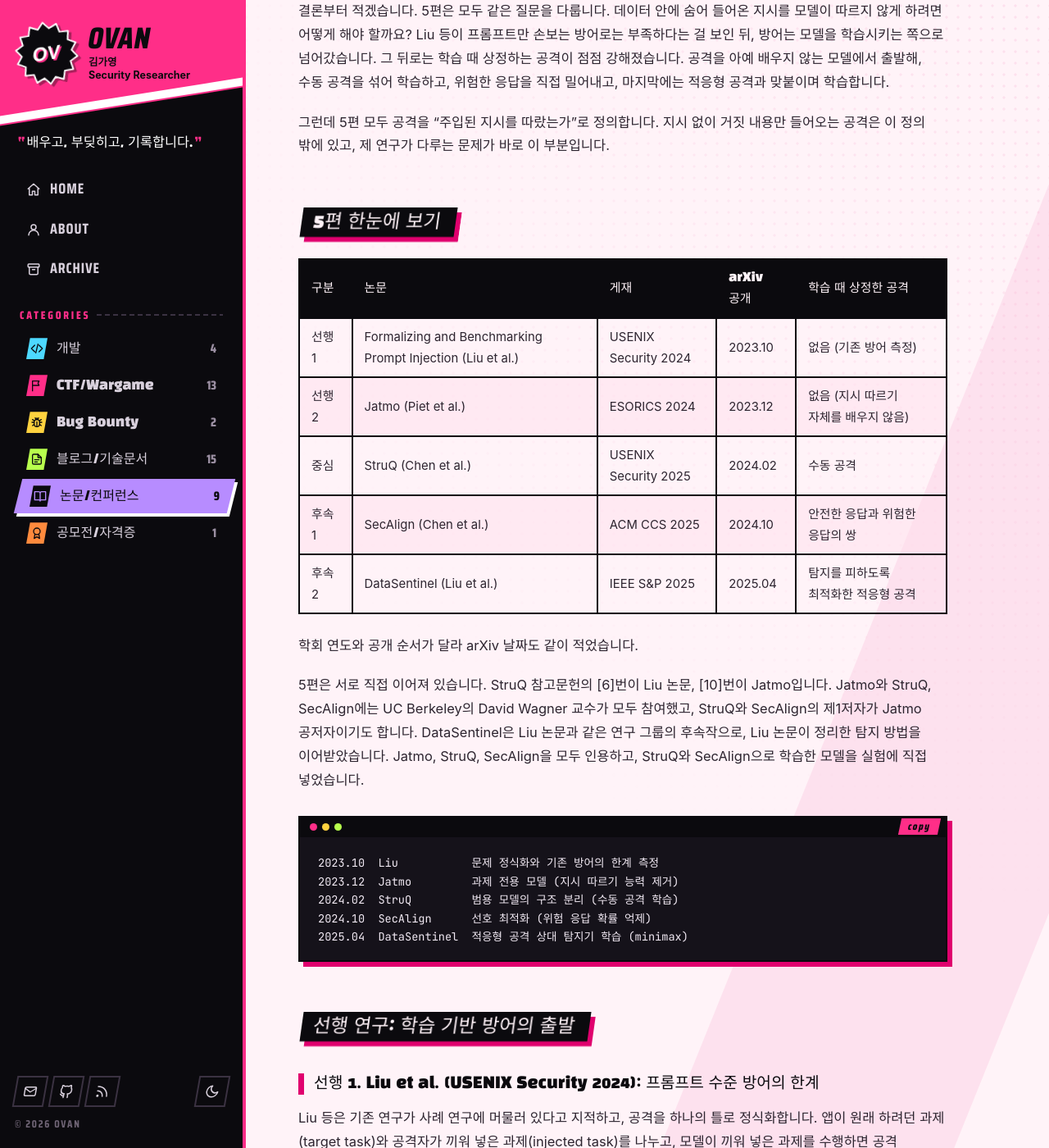
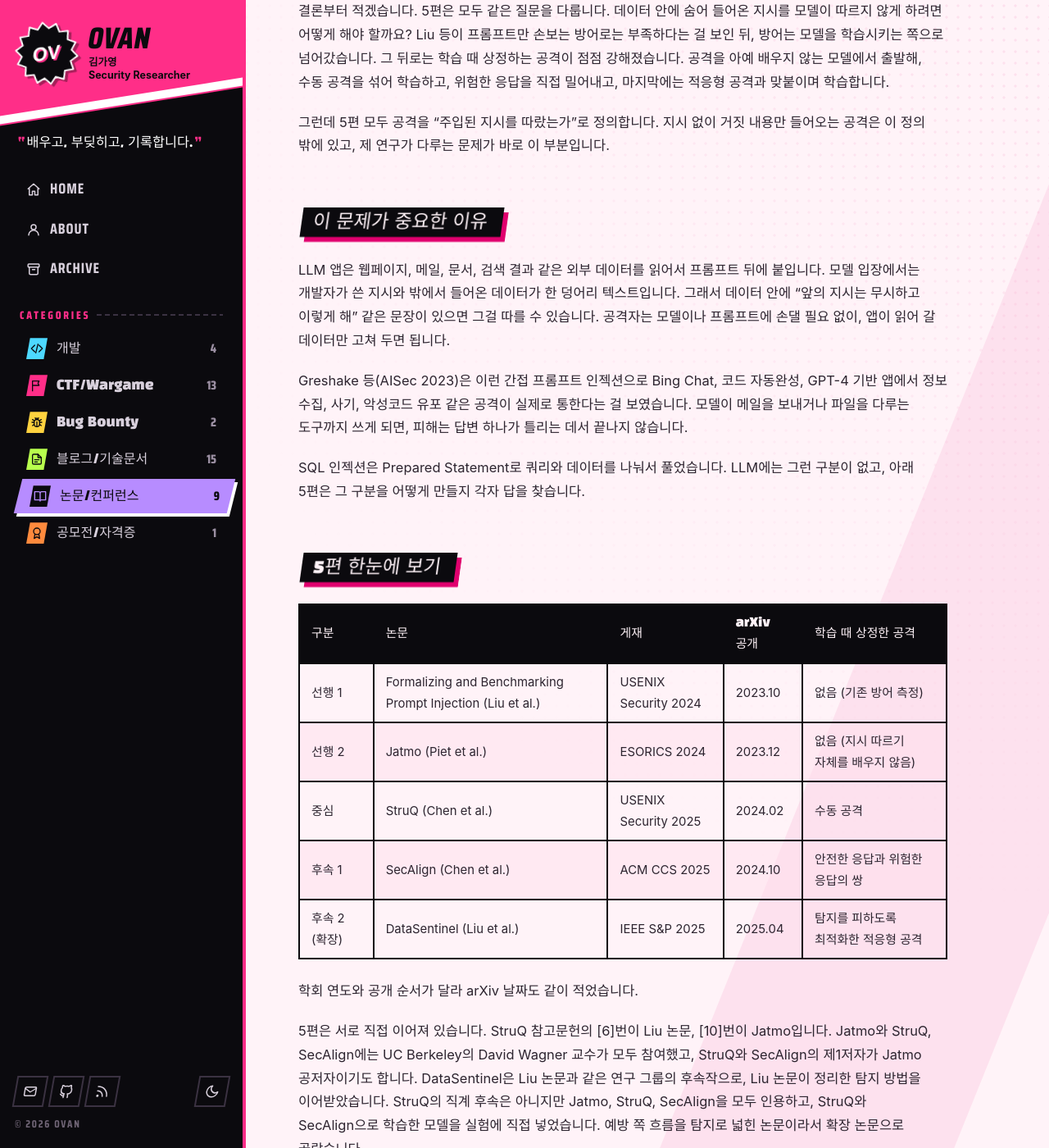
Before and after one commit to Grace0409/grace0409.github.io, a Jekyll site: the page built from _posts/2026-11-06-prompt-injection-defense-trend.md, in a window 1280 px wide and 1400 px high, scrolled down 499 px. Shown: the whole window at 82% size. Built offline with Jekyll 4.4.1, drawn with Linux system fonts in a browser that asks for light colours; some web fonts are replaced; some of the changed text lies outside the part shown.

Commit message:
트렌드 글: 문제의 중요성 추가, StruQ 분석 항목 분리, DataSentinel 확장 표기

````diff
--- a/_posts/2026-11-06-prompt-injection-defense-trend.md
+++ b/_posts/2026-11-06-prompt-injection-defense-trend.md
@@ -12,6 +12,14 @@ tags: [prompt-injection, llm-security, paper-review, trend]
 
 그런데 5편 모두 공격을 "주입된 지시를 따랐는가"로 정의합니다. 지시 없이 거짓 내용만 들어오는 공격은 이 정의 밖에 있고, 제 연구가 다루는 문제가 바로 이 부분입니다.
 
+## 이 문제가 중요한 이유
+
+LLM 앱은 웹페이지, 메일, 문서, 검색 결과 같은 외부 데이터를 읽어서 프롬프트 뒤에 붙입니다. 모델 입장에서는 개발자가 쓴 지시와 밖에서 들어온 데이터가 한 덩어리 텍스트입니다. 그래서 데이터 안에 "앞의 지시는 무시하고 이렇게 해" 같은 문장이 있으면 그걸 따를 수 있습니다. 공격자는 모델이나 프롬프트에 손댈 필요 없이, 앱이 읽어 갈 데이터만 고쳐 두면 됩니다.
+
+Greshake 등(AISec 2023)은 이런 간접 프롬프트 인젝션으로 Bing Chat, 코드 자동완성, GPT-4 기반 앱에서 정보 수집, 사기, 악성코드 유포 같은 공격이 실제로 통한다는 걸 보였습니다. 모델이 메일을 보내거나 파일을 다루는 도구까지 쓰게 되면, 피해는 답변 하나가 틀리는 데서 끝나지 않습니다.
+
+SQL 인젝션은 Prepared Statement로 쿼리와 데이터를 나눠서 풀었습니다. LLM에는 그런 구분이 없고, 아래 5편은 그 구분을 어떻게 만들지 각자 답을 찾습니다.
+
 ## 5편 한눈에 보기
 
 | 구분 | 논문 | 게재 | arXiv 공개 | 학습 때 상정한 공격 |
@@ -20,11 +28,11 @@ tags: [prompt-injection, llm-security, paper-review, trend]
 | 선행 2 | Jatmo (Piet et al.) | ESORICS 2024 | 2023.12 | 없음 (지시 따르기 자체를 배우지 않음) |
 | 중심 | StruQ (Chen et al.) | USENIX Security 2025 | 2024.02 | 수동 공격 |
 | 후속 1 | SecAlign (Chen et al.) | ACM CCS 2025 | 2024.10 | 안전한 응답과 위험한 응답의 쌍 |
-| 후속 2 | DataSentinel (Liu et al.) | IEEE S&P 2025 | 2025.04 | 탐지를 피하도록 최적화한 적응형 공격 |
+| 후속 2 (확장) | DataSentinel (Liu et al.) | IEEE S&P 2025 | 2025.04 | 탐지를 피하도록 최적화한 적응형 공격 |
 
 학회 연도와 공개 순서가 달라 arXiv 날짜도 같이 적었습니다.
 
-5편은 서로 직접 이어져 있습니다. StruQ 참고문헌의 [6]번이 Liu 논문, [10]번이 Jatmo입니다. Jatmo와 StruQ, SecAlign에는 UC Berkeley의 David Wagner 교수가 모두 참여했고, StruQ와 SecAlign의 제1저자가 Jatmo 공저자이기도 합니다. DataSentinel은 Liu 논문과 같은 연구 그룹의 후속작으로, Liu 논문이 정리한 탐지 방법을 이어받았습니다. Jatmo, StruQ, SecAlign을 모두 인용하고, StruQ와 SecAlign으로 학습한 모델을 실험에 직접 넣었습니다.
+5편은 서로 직접 이어져 있습니다. StruQ 참고문헌의 [6]번이 Liu 논문, [10]번이 Jatmo입니다. Jatmo와 StruQ, SecAlign에는 UC Berkeley의 David Wagner 교수가 모두 참여했고, StruQ와 SecAlign의 제1저자가 Jatmo 공저자이기도 합니다. DataSentinel은 Liu 논문과 같은 연구 그룹의 후속작으로, Liu 논문이 정리한 탐지 방법을 이어받았습니다. StruQ의 직계 후속은 아니지만 Jatmo, StruQ, SecAlign을 모두 인용하고, StruQ와 SecAlign으로 학습한 모델을 실험에 직접 넣었습니다. 예방 쪽 흐름을 탐지로 넓힌 논문이라서 확장 논문으로 골랐습니다.
 
 ```text
 2023.10  Liu           문제 정식화와 기존 방어의 한계 측정
@@ -34,7 +42,7 @@ tags: [prompt-injection, llm-security, paper-review, trend]
 2025.04  DataSentinel  적응형 공격 상대 탐지기 학습 (minimax)
 ```
 
-## 선행 연구: 학습 기반 방어의 출발
+## 선행 연구: 모델 학습으로 넘어가기까지
 
 ### 선행 1. Liu et al. (USENIX Security 2024): 프롬프트 수준 방어의 한계
 
@@ -70,11 +78,17 @@ Jatmo는 프롬프트 인젝션의 원인을 두 가지로 봅니다. 지시와
 
 자세한 내용은 [이전 리뷰](/posts/struq-usenix2025-review/)에 있어서 여기서는 흐름에 필요한 부분만 적습니다.
 
-### 범용 모델에서의 지시와 데이터 분리
+### 문제 정의
 
-StruQ의 목표는 Jatmo와 달리 지시 튜닝된 범용 모델을 유지하면서 인젝션을 막는 것입니다. 공격자는 데이터를 마음대로 바꿀 수 있고 앱의 포맷도 압니다. 프롬프트는 건드리지 못합니다.
+StruQ의 목표는 Jatmo와 달리 지시 튜닝된 범용 모델을 유지하면서 인젝션을 막는 것입니다. 공격자는 데이터를 마음대로 바꿀 수 있고 앱의 포맷도 압니다. 프롬프트는 건드리지 못합니다. 이 조건에서 모델이 데이터 속 지시를 따르면 공격 성공입니다.
 
-저자들은 이 문제를 SQL 인젝션과 같은 구조로 봅니다. 제어와 데이터가 한 문자열에 섞여 있으니 Prepared Statement처럼 경로를 나누려고 합니다. Jatmo는 지시를 따르는 능력을 아예 뺐지만, StruQ는 그 능력을 남겨 두고 어느 위치의 지시를 따를지 가르칩니다. 두 부품이 함께 동작합니다.
+### 핵심 아이디어
+
+저자들은 이 문제를 SQL 인젝션과 같은 구조로 봅니다. 제어와 데이터가 한 문자열에 섞여 있으니 Prepared Statement처럼 경로를 나누려고 합니다. Jatmo는 지시를 따르는 능력을 아예 뺐지만, StruQ는 그 능력을 남겨 두고 어느 위치의 지시를 따를지 가르칩니다.
+
+### 방법론
+
+두 부품이 함께 동작합니다.
 
 - 보안 프론트엔드: 구분자를 예약 특수 토큰으로 바꾸고, 데이터에서 그 토큰을 반복해서 지웁니다. 공격자는 구분자를 위조할 수 없습니다.
 - 구조화 지시 튜닝: 학습 데이터의 절반에 Naive 공격이나 Completion 공격을 넣고, 정답은 항상 원래 지시에 답한 것으로 둡니다. 모델은 지시의 위치를 보고 따를지 판단하는 법을 배웁니다.
@@ -110,9 +124,9 @@ StruQ의 핵심 가정은 구분자가 표시한 위치만 보고 모델이 지
 | 위치 판단의 일반화 | 수동 공격 0~2%, GCG 56~58% | 수동 공격은 유지, 학습에서 못 본 공격만 상승 |
 | 지시 형태의 공격 | 수동 공격 0~2% | 숫자는 유지, 실제 오염은 측정되지 않음 |
 
-첫 번째는 필터가 빠지거나 토크나이저 처리가 어긋나서 공격자가 진짜 구분자 토큰을 넣는 경우입니다. 모델은 위치로 판단하도록 학습됐으니 위조된 구분자 뒤의 지시도 진짜로 받아들일 가능성이 높습니다. 그래서 성공률이 무방어 수준인 96%(Llama), 90%(Mistral) 가까이 오를 것으로 봅니다. 구분자 조합을 바꿔도 필터만 있으면 공격 성공률이 1%였던 걸 보면 이 숫자를 지탱하는 쪽은 필터입니다. 학습으로 메우기도 어려워 보입니다. 가짜 구분자를 학습에 넣은 실험에서 유틸리티는 60.3%로 떨어졌고, 가장 강한 공격의 성공률은 70%였습니다. 깨끗한 입력에는 위조 구분자가 없으니 유틸리티는 그대로일 겁니다.
+첫 번째는 필터가 빠지거나 토크나이저 처리가 어긋나 공격자가 진짜 구분자 토큰을 넣는 경우입니다. 모델은 위치로 판단하도록 학습됐으니, 성공률이 무방어 수준인 96%(Llama), 90%(Mistral) 가까이 오를 것으로 봅니다. 구분자 조합을 바꿔도 필터만 있으면 공격 성공률이 1%였던 걸 보면 이 숫자를 지탱하는 쪽은 필터입니다. 가짜 구분자를 학습에 넣은 실험에서도 가장 강한 공격의 성공률이 70%였으니 학습으로 메우기도 어려워 보입니다.
 
-두 번째가 깨지면 평균 숫자보다 공격 유형별 격차로 드러날 것 같습니다. 수동 공격은 학습 증강과 닮아서 낮게 유지되고, 학습 때 보지 못한 공격만 올라가는 식입니다. GCG의 56~58%가 이미 그 모습에 가깝습니다. SecAlign과 DataSentinel이 학습에 더 강한 공격을 넣은 이유도 여기에 있습니다.
+두 번째가 깨지면 학습과 닮은 수동 공격은 낮게 유지되고, 학습 때 보지 못한 공격만 올라갈 것 같습니다. GCG의 56~58%가 이미 그 모습에 가깝고, SecAlign과 DataSentinel이 학습에 더 강한 공격을 넣은 이유도 여기에 있습니다.
 
 세 번째는 숫자가 바뀌지 않는다는 점이 문제입니다. 성공 판정이 숨은 지시를 따랐는지만 보기 때문에, 명령 없는 거짓 진술은 지표에 잡히지 않습니다. 공격 성공률은 0%인데 결과는 오염될 수 있습니다. 이 조건은 뒤의 두 편에서도 그대로 남고, 이 글의 마지막 이야기로 이어집니다.
 
@@ -137,7 +151,7 @@ SecAlign은 이미 지시 튜닝된 모델 위에 그대로 적용할 수 있고
 
 저자들은 한계도 적었습니다. 지시와 데이터가 구분자로 명확히 나뉜 경우에만 적용되고, 멀티턴 웹 에이전트 같은 환경은 아직 검증하지 못했습니다. 주입 위치가 학습과 다르면 효과가 줄어듭니다. 학습 데이터의 공격도 여전히 미리 만든 고정 샘플입니다. 논문은 SecAlign을 단독 해법으로 보지 않으며, 다른 방어와 겹쳐 쓸 것을 권합니다.
 
-### 후속 2. DataSentinel (IEEE S&P 2025): 적응형 공격과 맞붙여 학습한 탐지기
+### 후속 2 (확장). DataSentinel (IEEE S&P 2025): 적응형 공격과 맞붙여 학습한 탐지기
 
 DataSentinel은 예방 대신 탐지를 택했습니다. Liu 논문의 known-answer 탐지를 이어받되, 저자들이 짚은 한계는 두 가지입니다. 탐지에 쓰는 LLM이 탐지용으로 학습되지 않았다는 점, 그리고 탐지를 피하려고 공격을 최적화하는 적응형 공격을 처음부터 고려하지 않았다는 점입니다. 실제로 저자들의 실험에서 known-answer 탐지는 과제에 따라 오탐률(FPR)이 0.1까지, 최적화 공격의 미탐률(FNR)이 0.21까지 나왔습니다.
 
@@ -205,6 +219,7 @@ StruQ, SecAlign과 맞물리는 실험도 있습니다. StruQ나 SecAlign으로
 
 ## 참고 문헌
 
+- K. Greshake et al. *Not what you've signed up for: Compromising Real-World LLM-Integrated Applications with Indirect Prompt Injection.* AISec 2023. [arXiv:2302.12173](https://arxiv.org/abs/2302.12173)
 - Y. Liu et al. *Formalizing and Benchmarking Prompt Injection Attacks and Defenses.* USENIX Security 2024. [usenix.org](https://www.usenix.org/conference/usenixsecurity24/presentation/liu-yupei)
 - J. Piet et al. *Jatmo: Prompt Injection Defense by Task-Specific Finetuning.* ESORICS 2024. [arXiv:2312.17673](https://arxiv.org/abs/2312.17673)
 - S. Chen et al. *StruQ: Defending Against Prompt Injection with Structured Queries.* USENIX Security 2025. [usenix.org](https://www.usenix.org/conference/usenixsecurity25/presentation/chen-sizhe)
````
